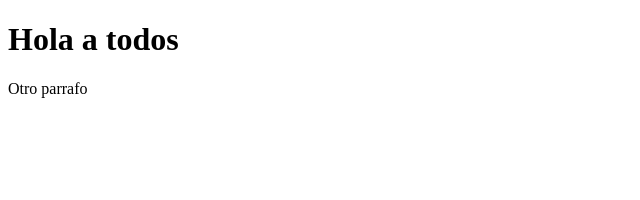
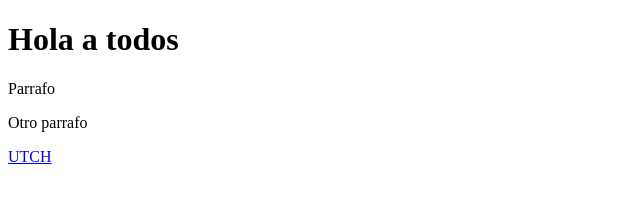
Before and after one commit to Gailuxe/Intro, a plain HTML site: page index.html in a window 1280 px wide. Shown: the whole page, without its empty margins (0-640 px from the left). Drawn offline with Linux system fonts and the light colour scheme.

Commit message:
Adición del link para probar funciones

```diff
--- a/index.html
+++ b/index.html
@@ -8,6 +8,8 @@
 </head>
 <body>
     <h1>Hola a todos</h1>
+    <p>Parrafo</p>
     <p>Otro parrafo</p>
+    <a href="https://www.utch.edu.mx/">UTCH</a>
 </body>
 </html>
```
